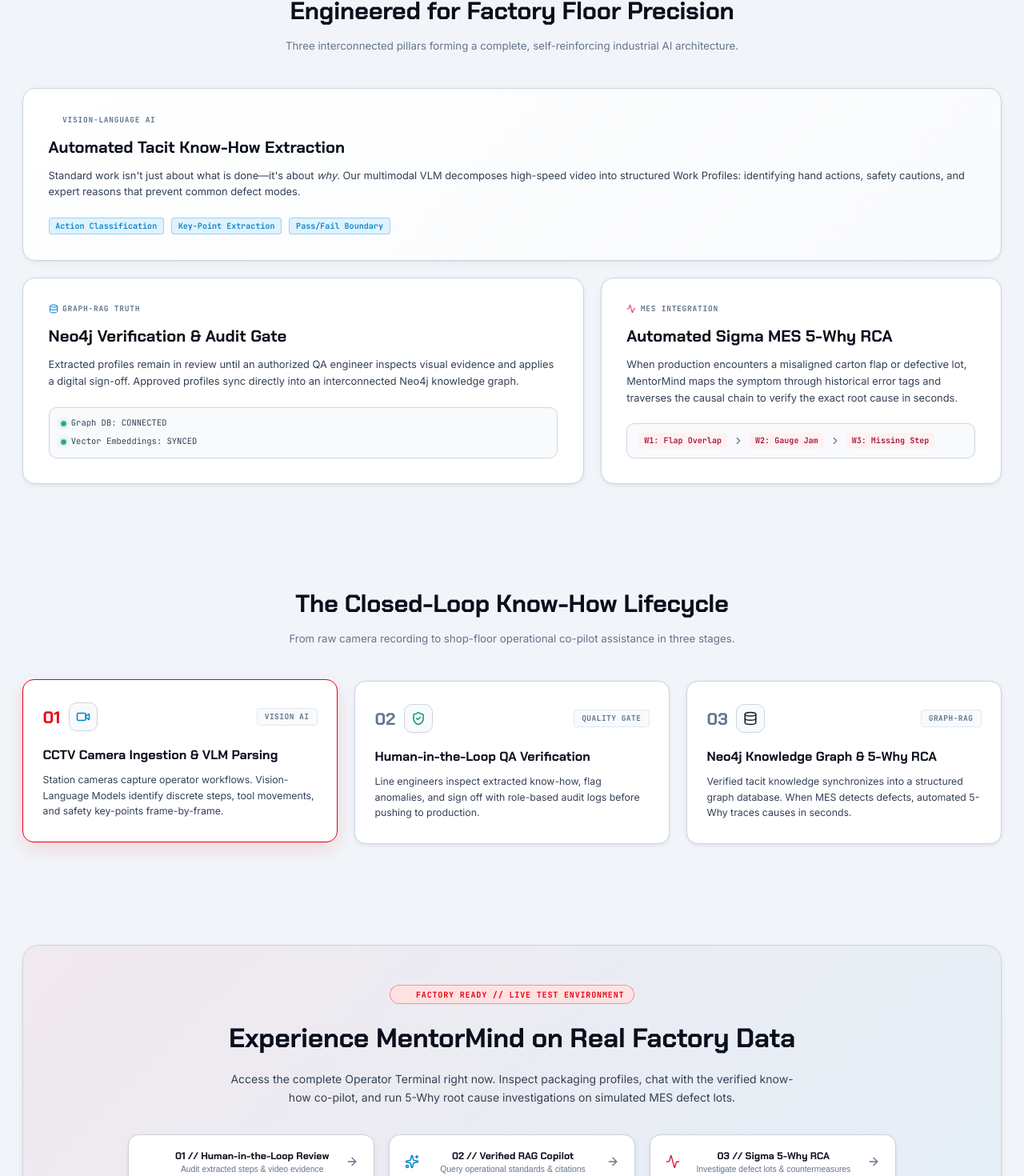
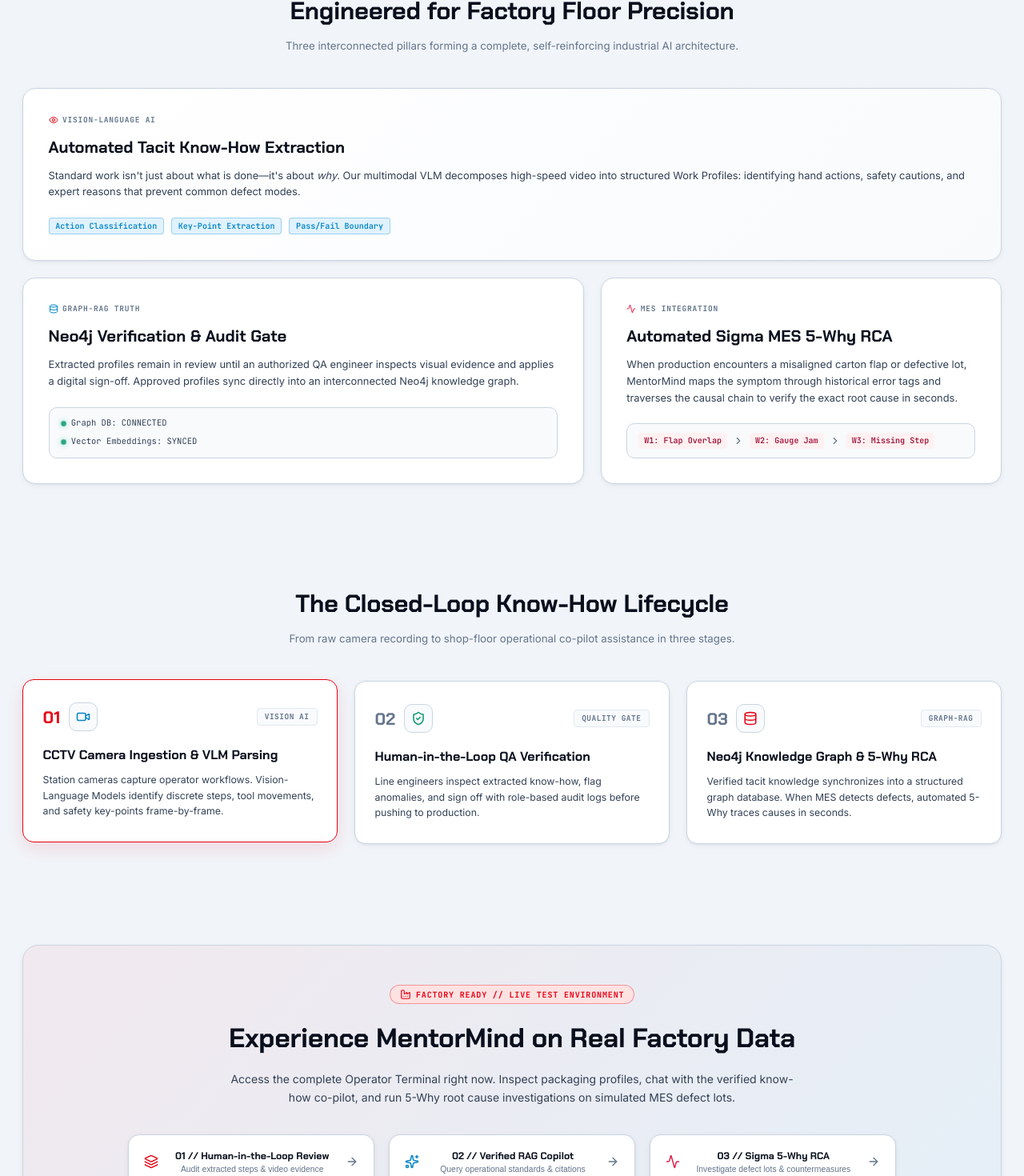
Before and after one commit to dendeqwe1209/mentormind, a React (Vite) app in the folder mentormind/frontend/: page / in a window 1280 px wide. Shown: the part 835-2305 px from the top of the page at 80% size. Built offline with nearby package versions, Linux system fonts and the light colour scheme; no server answers.

Commit message:
Use generic MentorMind brand color token

```diff
--- a/mentormind/frontend/src/components/LandingPage.tsx
+++ b/mentormind/frontend/src/components/LandingPage.tsx
@@ -55,7 +55,7 @@ export function LandingPage({ onLaunchWorkspace, theme, onToggleTheme }: Landing
       title: "Neo4j Knowledge Graph & 5-Why RCA",
       desc: "Verified tacit knowledge synchronizes into a structured graph database. When MES detects defects, automated 5-Why traces causes in seconds.",
       icon: Database,
-      color: "var(--denso-red)",
+      color: "var(--brand-red)",
       badge: "Graph-RAG",
     },
   ];
@@ -270,7 +270,7 @@ export function LandingPage({ onLaunchWorkspace, theme, onToggleTheme }: Landing
           {/* Cell 1: VLM Know-How Extraction (Hero Cell) */}
           <div className="bento-cell bento-hero">
             <div className="bento-tag">
-              <Eye size={12} color="var(--denso-red)" />
+              <Eye size={12} color="var(--brand-red)" />
               VISION-LANGUAGE AI
             </div>
             <h3 className="bento-cell-title">Automated Tacit Know-How Extraction</h3>
@@ -367,7 +367,7 @@ export function LandingPage({ onLaunchWorkspace, theme, onToggleTheme }: Landing
         <div className="interactive-card">
           <div className="interactive-card-inner">
             <div className="interactive-badge">
-              <Factory size={14} color="var(--denso-red)" />
+              <Factory size={14} color="var(--brand-red)" />
               FACTORY READY // LIVE TEST ENVIRONMENT
             </div>
 
@@ -384,7 +384,7 @@ export function LandingPage({ onLaunchWorkspace, theme, onToggleTheme }: Landing
                 className="workspace-quick-btn"
                 onClick={() => onLaunchWorkspace("review")}
               >
-                <Layers size={18} color="var(--denso-red)" />
+                <Layers size={18} color="var(--brand-red)" />
                 <div className="btn-text-block">
                   <span className="btn-head">01 // Human-in-the-Loop Review</span>
                   <span className="btn-sub">Audit extracted steps &amp; video evidence</span>
```
